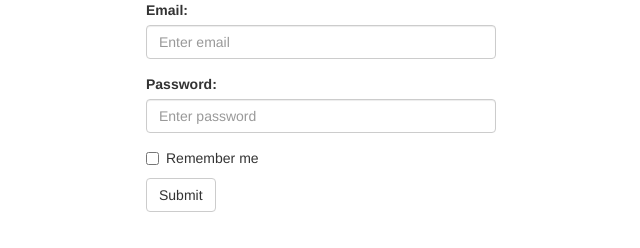
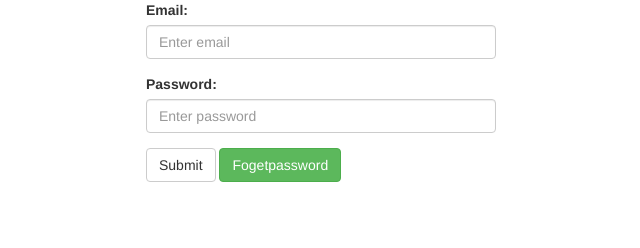
Before and after one commit to emotest111/nginx-docker, a plain HTML site: page index.html in a window 1280 px wide. Shown: the whole page, without its empty margins (319-959 px from the left). Drawn offline with nearby package versions, Linux system fonts and the light colour scheme.

Commit message:
Update index.html

```diff
--- a/index.html
+++ b/index.html
@@ -24,10 +24,8 @@
       <label for="pwd">Password:</label>
       <input type="password" class="form-control" id="pwd" placeholder="Enter password" name="pwd">
     </div>
-    <div class="checkbox">
-      <label><input type="checkbox" name="remember"> Remember me</label>
-    </div>
     <button type="submit" class="btn btn-default">Submit</button>
+	<a href="#" class="btn btn-success">Fogetpassword</a>
   </form>
   </div>
   <div class="col-sm-4"></div>
@@ -35,5 +33,5 @@
 </div>
  </div>
 
-   </body>
+  </body>
 </html>
```
